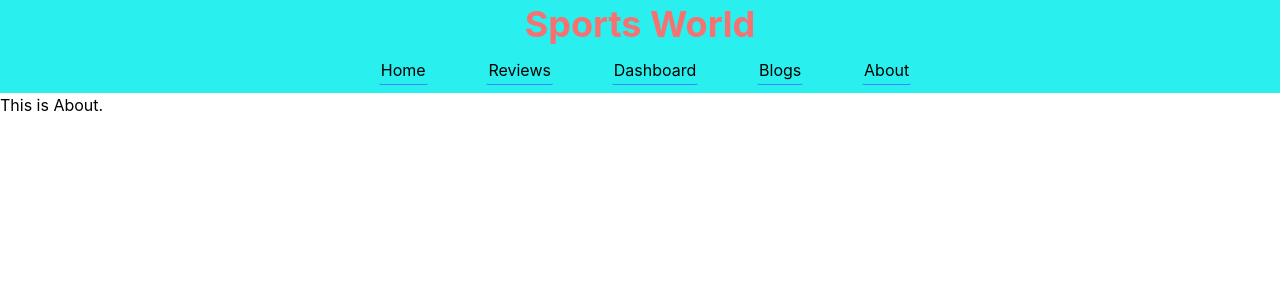
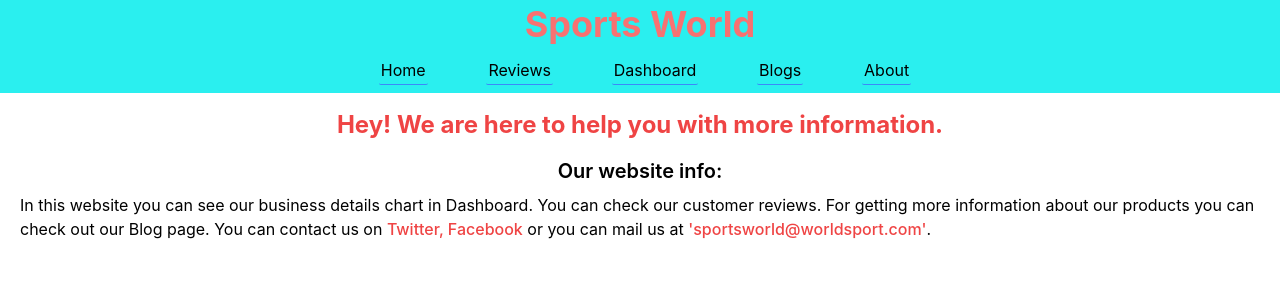
Before and after one commit to shahriar-kasem/product-analysis-website, a React (Create React App) app: page /about in a window 1280 px wide. Shown: the top 300 px of the page. Built offline with nearby package versions, Linux system fonts and the light colour scheme.

Commit message:
project done

```diff
--- a/src/components/About/About.js
+++ b/src/components/About/About.js
@@ -2,8 +2,10 @@ import React from 'react';
 
 const About = () => {
     return (
-        <div>
-            <h1>This is About.</h1>
+        <div className='mx-5'>
+            <h1 className='text-center text-red-500 font-bold text-2xl my-4'>Hey! We are here to help you with more information.</h1>
+            <h5 className='text-center font-semibold text-xl my-2'>Our website info:</h5>
+            <p>In this website you can see our business details chart in Dashboard. You can check our customer reviews. For getting more information about our products you can check out our Blog page. You can contact us on <span className='text-red-500 font-medium'>Twitter, Facebook</span> or you can mail us at <span className='text-red-500 font-medium'>'sportsworld@worldsport.com'</span>.</p>
         </div>
     );
 };
```
Also changed, not shown: 1 other file (tests, documents, lock files or other folders).
